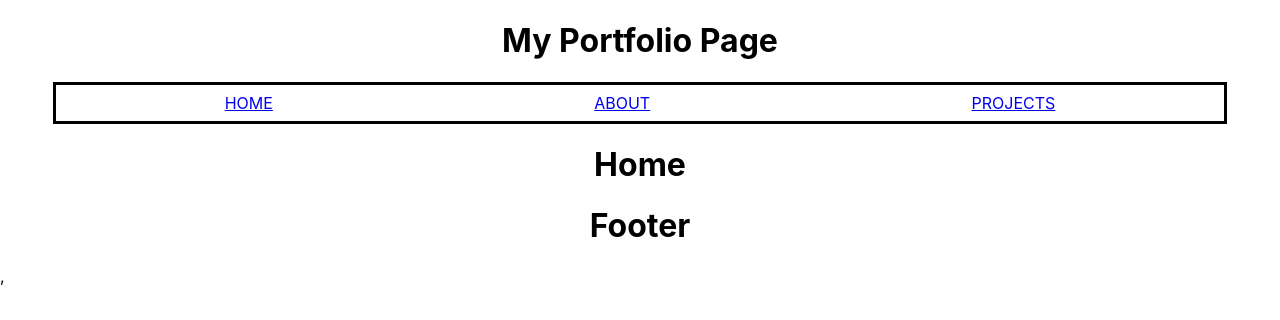
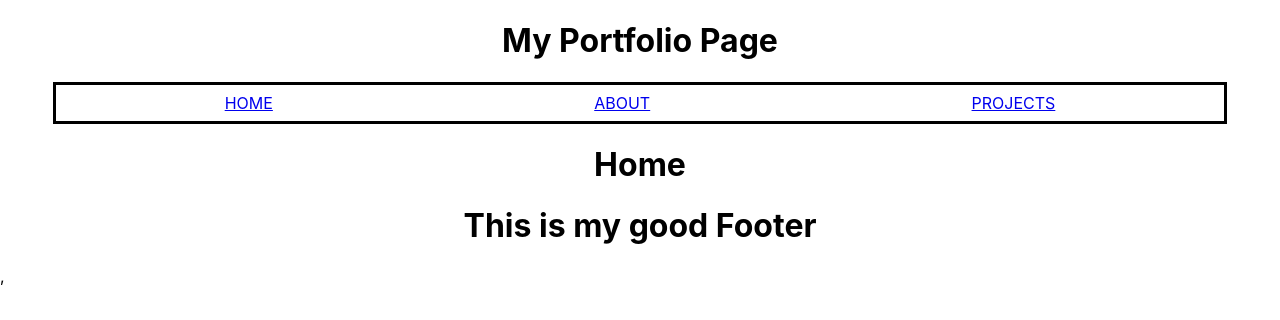
Before and after one commit to maxmcgrath1/portfolio_frontend, a React (Create React App) app: page / in a window 1280 px wide. Shown: the top 320 px of the page. Built offline with nearby package versions, Linux system fonts and the light colour scheme.

Commit message:
small updates to text

```diff
--- a/src/components/Footer.js
+++ b/src/components/Footer.js
@@ -1,5 +1,5 @@
 function Footer(props) {
-    return <h1>Footer</h1>;
+    return <h1>This is my good Footer</h1>;
 }
 
 export default Footer;
--- a/src/pages/Projects.js
+++ b/src/pages/Projects.js
@@ -27,7 +27,7 @@ function Projects(props) {
                     <button>Github</button>
                 </a>
                 <a href={project.live}>
-                    <button>live site</button>
+                    <button>Live Site</button>
                 </a>
             </div>
         ));
```
